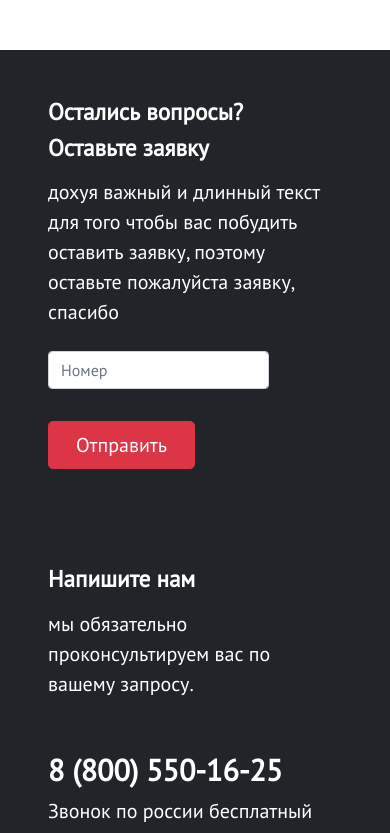
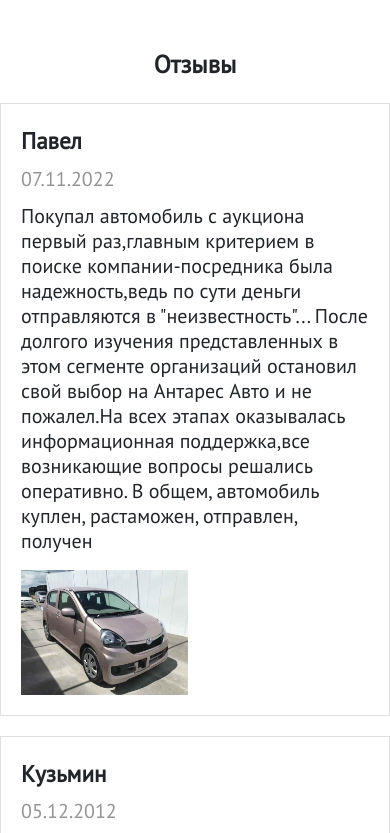
Before and after one commit to SadGhost993/japan-auto, a website: page index.html in a window 390 px wide. Shown: the part 7600-8433 px from the top of the page. Drawn offline with Linux system fonts and the light colour scheme.

Commit message:
add reviews

```diff
--- a/css/style.css
+++ b/css/style.css
@@ -988,6 +988,41 @@ h1, h2, h3, h4, h5, h6{
     font-weight: 700;
 }
 
+.reviews{
+
+}
+
+.reviews__item{
+    padding: 20px;
+    margin-bottom: 20px;
+    border: solid 1px #e0e0e0;
+}
+
+.reviews__name{
+    margin-bottom: 5px;
+    font-size: 23px;
+}
+
+.reviews__date{
+    margin-bottom: 10px;
+
+    font-size: 20px;
+    font-weight: 300;
+    color: #949494;
+}
+
+.reviews__text{
+    font-weight: 300;
+    font-size: 20px;
+    line-height: 25px;
+}
+
+.reviews__img{
+    margin-top: auto;
+
+    height: 125px;
+}
+
 .footer-area {
     padding-top: 70px
 }
--- a/index.html
+++ b/index.html
@@ -22,7 +22,10 @@
                             <a class="header-nav__link" href="#about">О компании</a>
                         </li>
                         <li class="header-nav__item">
-                            <a class="header-nav__link" href="#scheme">как купить</a>
+                            <a class="header-nav__link" href="#scheme">Как купить</a>
+                        </li>
+                        <li class="header-nav__item">
+                            <a class="header-nav__link" href="#reviews">Отзывы</a>
                         </li>
                         <li class="header-nav__item">
                             <a class="header-nav__link" href="#contact">Контакты</a>
@@ -709,6 +712,38 @@
         </div>
     </div>
 </section>
+<section id="reviews" class="reviews">
+    <div class="container mb-4">
+        <div class="row">
+            <h2 class="mb-4 text-center">Отзывы</h2>
+        </div>
+        <div class="row d-flex justify-content-around">
+            <div class="reviews__item col-x1-4 col-md-5 col-sm-12">
+                <p class="reviews__name">Павел</p>
+                <p class="reviews__date">07.11.2022</p>
+                <p class="reviews__text">
+                    Покупал автомобиль с аукциона первый раз,главным критерием в поиске компании-посредника была надежность,ведь
+                    по сути деньги отправляются в "неизвестность"... После долгого изучения представленных в этом сегменте
+                    организаций остановил свой выбор на Антарес Авто и не пожалел.На всех этапах оказывалась информационная
+                    поддержка,все возникающие вопросы решались оперативно. В общем, автомобиль куплен, растаможен, отправлен, получен
+                </p>
+                <img class="reviews__img" src="img/car.jpeg" alt="">
+            </div>
+            <div class="reviews__item col-x1-4 col-md-5 col-sm-12">
+                <p class="reviews__name">Кузьмин</p>
+                <p class="reviews__date">05.12.2012</p>
+                <p class="reviews__text">
+                    Надёжная. Всё хорошо. Персонал вежливый. Отвечают на все вопросы понятно, объективно . Удобная связь.
+                    Недостатки: Нет
+                    На днях получил свой автомобиль. Был слегка удивлён . Состояние просто отличное.
+                    Ни как не ожидал за эти деньги купить машину в таком хорошем состоянии . На наших рынках с таким аукционным
+                    балом не купишь . Работал с Евгением. Сотрудник очень адекватный ,вежливый . Всё сделал профессионально.
+                </p>
+                <img class="reviews__img" src="img/car.jpeg" alt="">
+            </div>
+        </div>
+    </div>
+</section>
 <section id="contact" class="contact mb-5 bg-dark">
     <div class="container">
         <div class="row d-flex justify-content-between">
```
